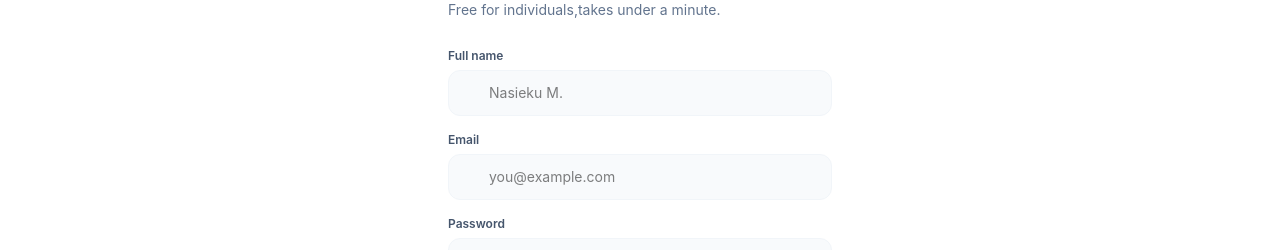
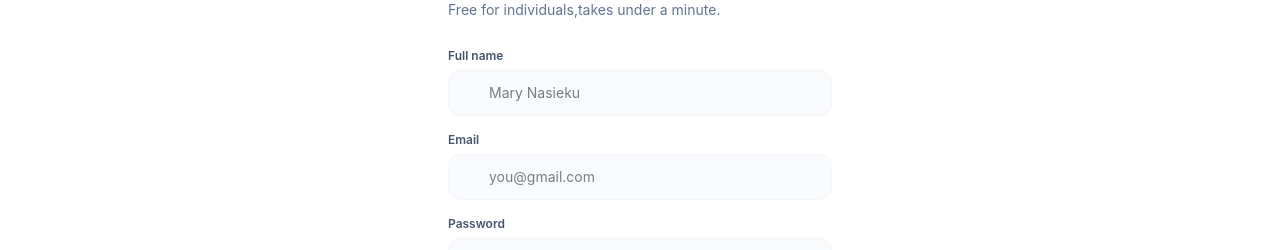
Before and after one commit to Nasieku-art/OneAssist-Ai, a React (Vite) app: page /signup in a window 1280 px wide. Shown: the part 311-561 px from the top of the page. Built offline with nearby package versions, Linux system fonts and the light colour scheme.

Commit message:
Added a new context in sign up for the placehorder

```diff
--- a/src/Components/Sign.jsx
+++ b/src/Components/Sign.jsx
@@ -126,7 +126,7 @@ const LANGUAGES = ["English", "Kiswahili", "Kikuyu", "Luo", "Kamba"];
                       <input
                         value={form.name}
                         onChange={update("name")}
-                        placeholder="Nasieku M."
+                        placeholder="Mary Nasieku"
                         className={`w-full pl-10 pr-4 py-3 rounded-xl bg-slate-50 border text-sm outline-none focus:ring-2 focus:ring-teal-800 ${
                           errors.name ? "border-rose-300" : "border-slate-100"
                         }`}
@@ -148,7 +148,7 @@ const LANGUAGES = ["English", "Kiswahili", "Kikuyu", "Luo", "Kamba"];
                         type="email"
                         value={form.email}
                         onChange={update("email")}
-                        placeholder="you@example.com"
+                        placeholder="you@gmail.com"
                         className={`w-full pl-10 pr-4 py-3 rounded-xl bg-slate-50 border text-sm outline-none focus:ring-2 focus:ring-teal-800 ${
                           errors.email ? "border-rose-300" : "border-slate-100"
                         }`}
@@ -173,7 +173,7 @@ const LANGUAGES = ["English", "Kiswahili", "Kikuyu", "Luo", "Kamba"];
                         placeholder="••••••••"
                         className={`w-full pl-10 pr-10 py-3 rounded-xl bg-slate-50 border text-sm outline-none focus:ring-2 focus:ring-teal-800 ${
                           errors.password
-                            ? "border-rose-300"
+                            ? "border-red-300"
                             : "border-slate-100"
                         }`}
                       />
```
